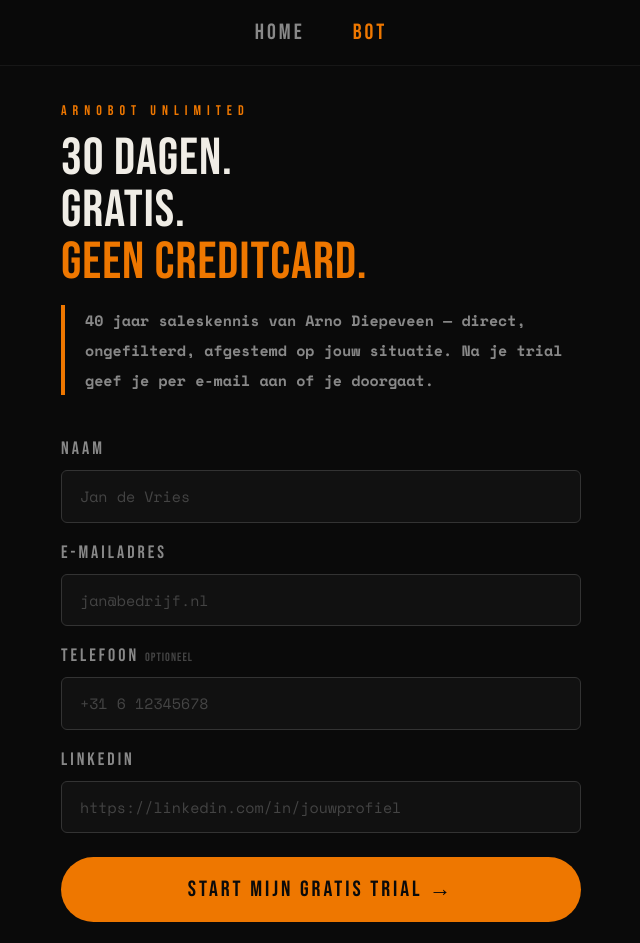
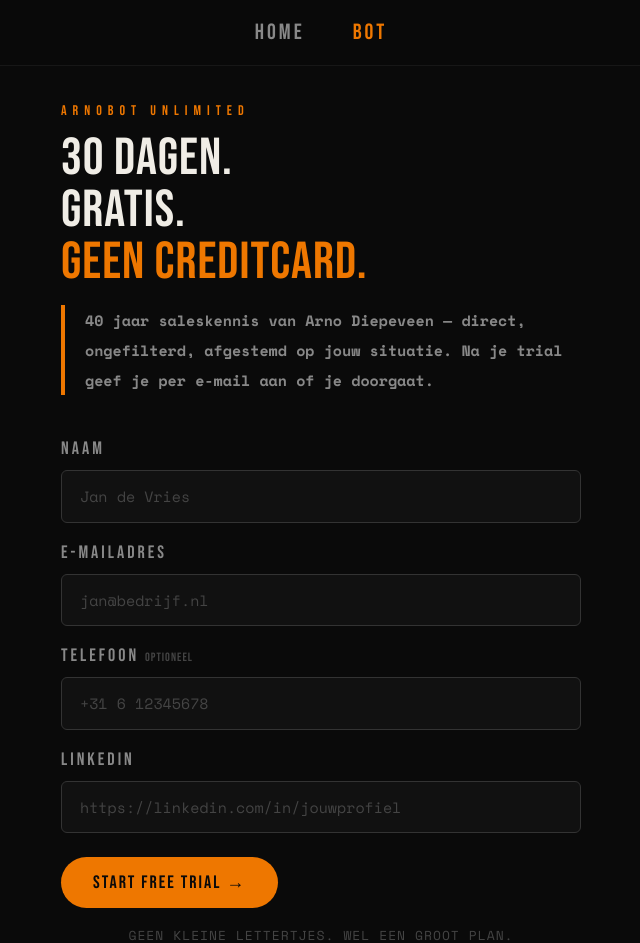
Before and after one commit to arnoceo-ops/arno-blog, a Next.js app: page /bot-aanmelden in a window 1280 px wide. Shown: the top 943 px of the page, without its empty margins (319-959 px from the left). Built offline with nearby package versions, Linux system fonts and the light colour scheme.

Commit message:
style: aanmeld knop kleiner, tekst Start free trial

```diff
--- a/app/bot-aanmelden/page.tsx
+++ b/app/bot-aanmelden/page.tsx
@@ -145,14 +145,14 @@ export default function BotAanmeldenPage() {
                   type="submit"
                   disabled={loading}
                   style={{
-                    width: '100%', padding: '16px', background: '#EE7700',
+                    padding: '12px 32px', background: '#EE7700',
                     color: '#0a0a0a', border: 'none', borderRadius: 999,
-                    fontFamily: "'Bebas Neue', sans-serif", fontSize: 22, letterSpacing: 3,
+                    fontFamily: "'Bebas Neue', sans-serif", fontSize: 18, letterSpacing: 2,
                     cursor: loading ? 'not-allowed' : 'pointer',
                     opacity: loading ? 0.7 : 1, transition: 'opacity 0.2s',
                   }}
                 >
-                  {loading ? 'BEZIG...' : 'START MIJN GRATIS TRIAL →'}
+                  {loading ? 'Bezig...' : 'Start free trial →'}
                 </button>
                 <p style={{ fontSize: 13, color: '#444', textAlign: 'center', marginTop: 16, lineHeight: '22px', letterSpacing: 1 }}>
                   GEEN KLEINE LETTERTJES. WEL EEN GROOT PLAN.
```
